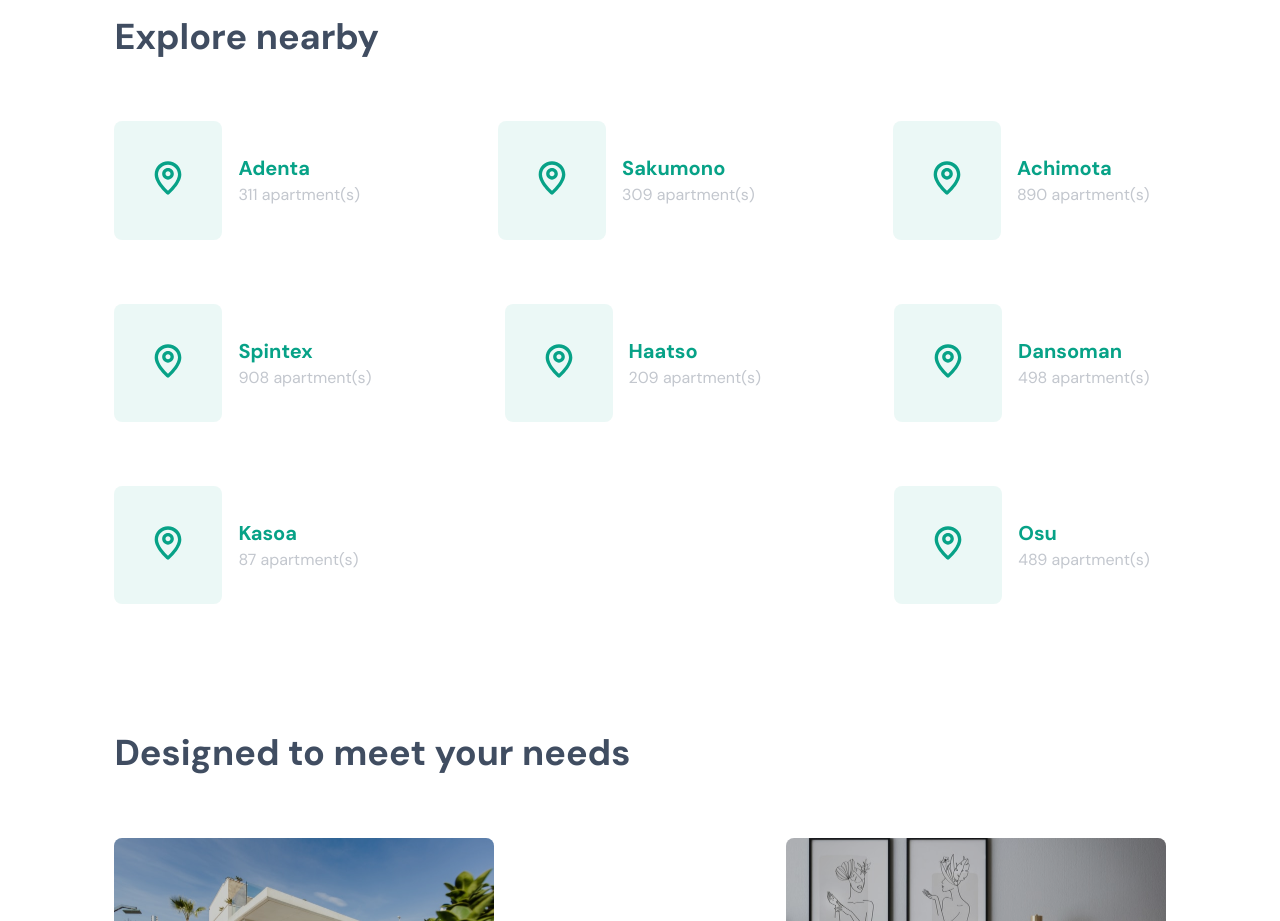
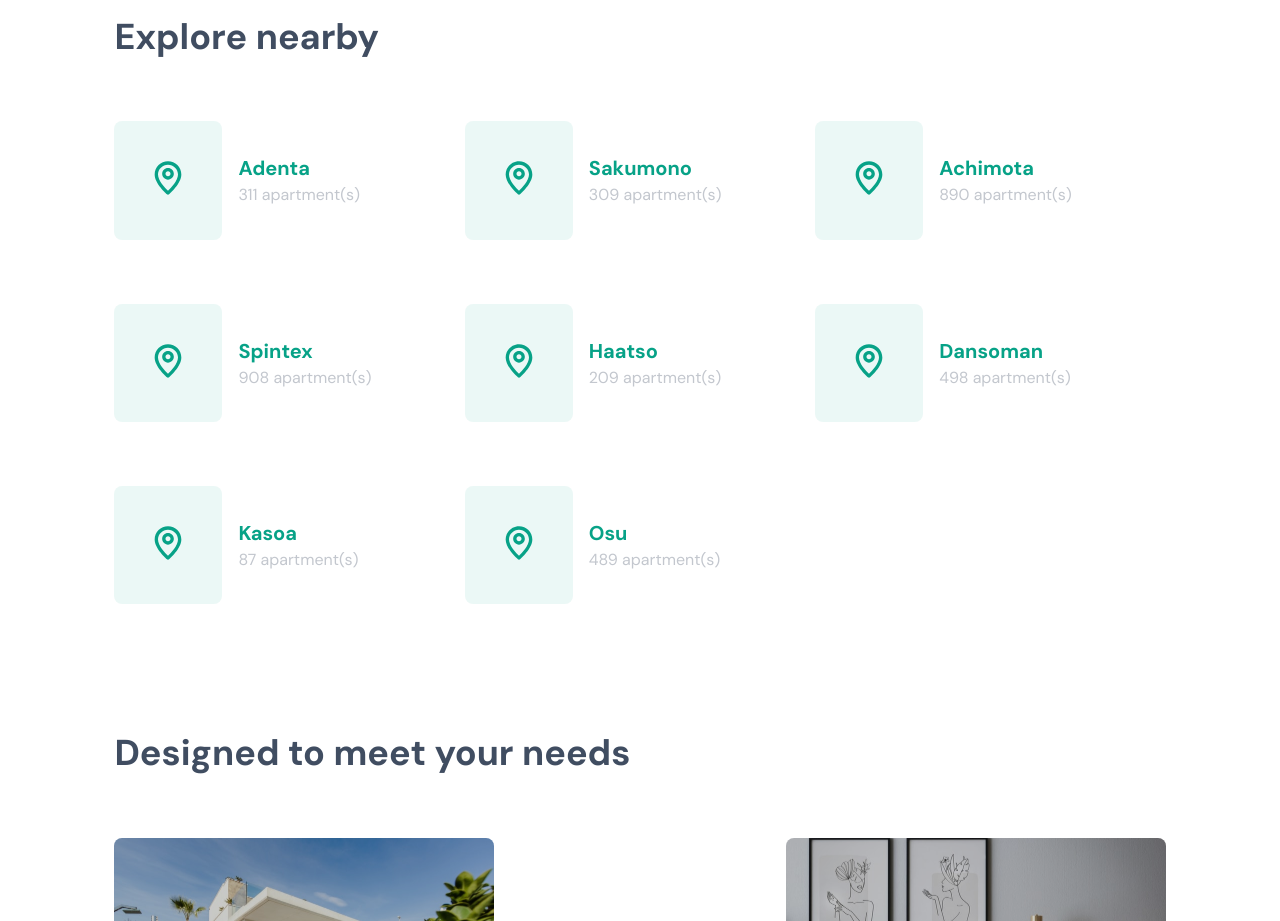
Before and after one commit to worlanyodamalie/rentow, a Nuxt app: page / in a window 1280 px wide. Shown: the part 1020-1941 px from the top of the page. Built offline with nearby package versions, Linux system fonts and the light colour scheme.

Commit message:
use grid for layout instead of flex for explore nearby cards

```diff
--- a/nuxt.config.js
+++ b/nuxt.config.js
@@ -52,6 +52,5 @@ export default {
 
   // Build Configuration (https://go.nuxtjs.dev/config-build)
   build: {
-    // npm run generate
   }
 }
--- a/pages/index.vue
+++ b/pages/index.vue
@@ -15,7 +15,7 @@
     <div class="bb b--light-gray flex pv3  w-90-ns center"></div>
     <div class="flex flex-column w-90-ns center">
         <h2 class="f2 pv5 dark fw7 fs-normal">Explore nearby</h2>
-        <div class="flex flex-wrap justify-between">
+        <div class="nearby-cards">
             <div v-for="item in exploreLocations" :key="item.location" class="flex items-center pb5">
               <div>
                 <DefaultLocation />
@@ -114,6 +114,11 @@ export default {
   background-size: cover;
   padding:5rem;
 }
+
+.nearby-cards{
+  display: grid;
+  grid-template-columns: repeat(auto-fit,minmax(18rem,1fr));
+}
 /* .container {
   margin: 0 auto;
   min-height: 100vh;
```
